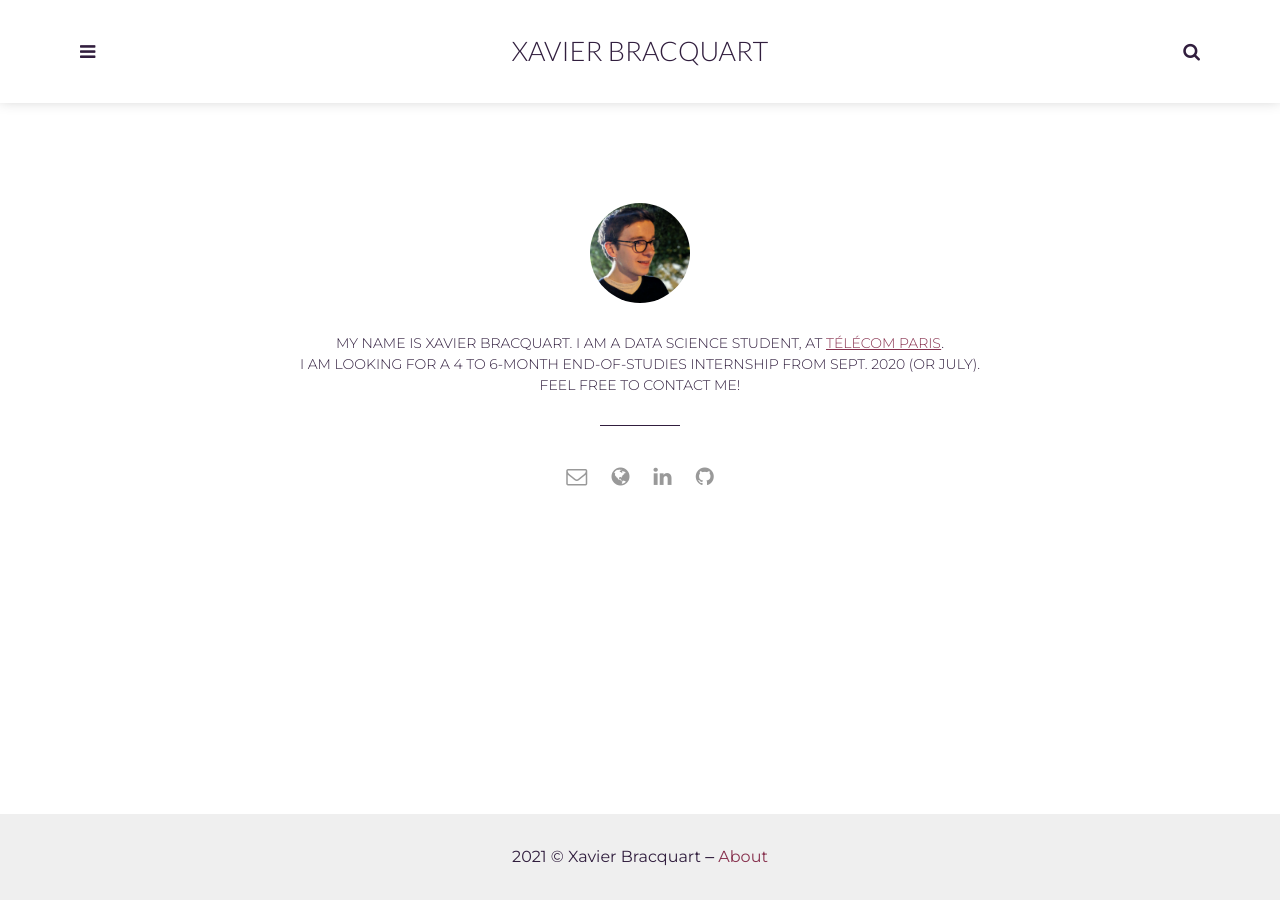
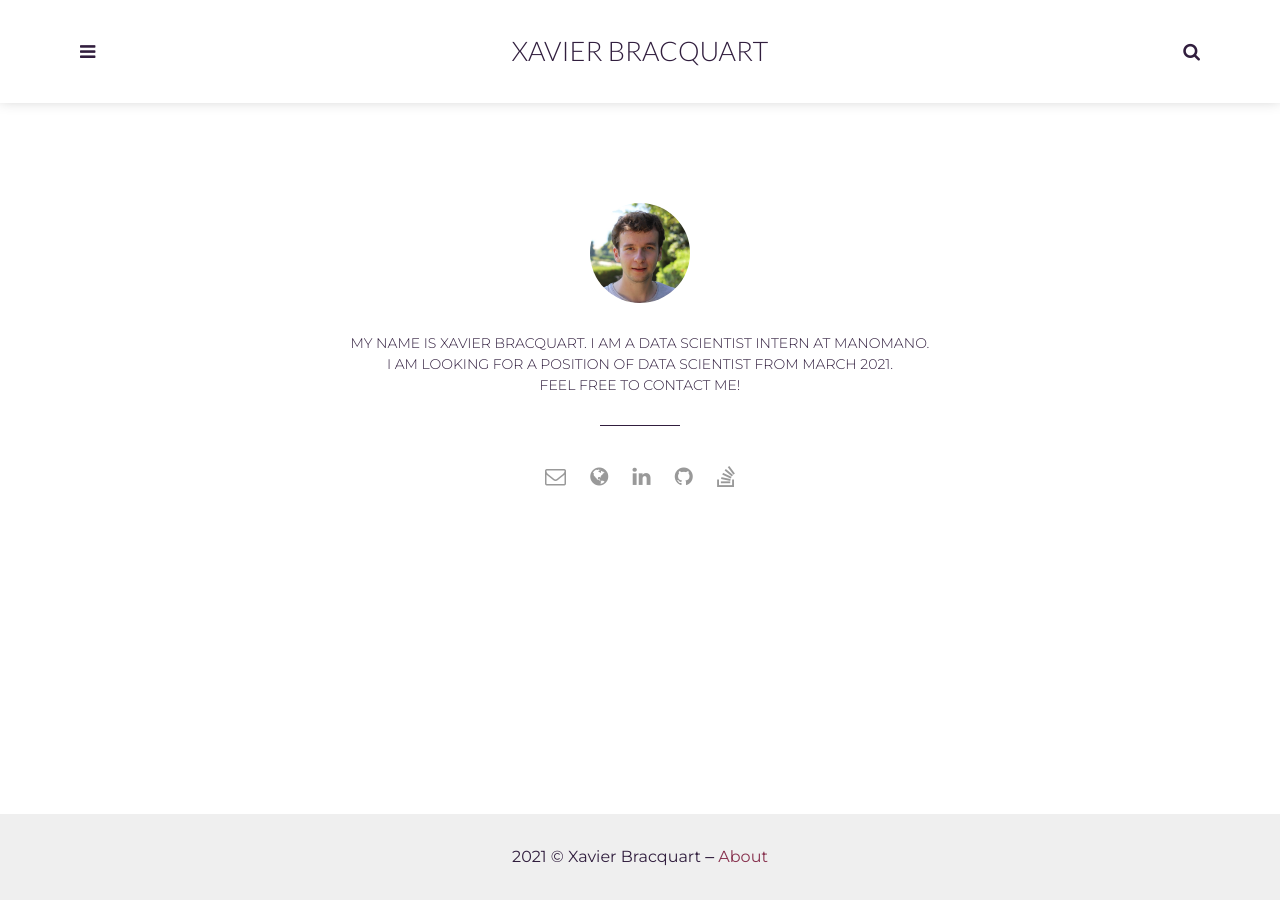
Before and after one commit to xavierbrt/xavierbrt.github.io, a Jekyll site: the page built from _pages/about.html, in a window 1280 px wide. Built offline with Jekyll 4.4.1, drawn with Linux system fonts in a browser that asks for light colours.

Commit message:
profile update + add SO link

```diff
--- a/_config.yml
+++ b/_config.yml
@@ -10,8 +10,8 @@ url: "" # the base hostname & protocol for your site, e.g. http://example.com
 author: Xavier Bracquart # add your name
 author-pic: xavier-face.jpg
 about-author: >
-  My name is Xavier Bracquart. I am a data science student, at <a href="https://www.telecom-paris.fr/en/post-masters-degree/all-post-masters-degree/post-masters-degree-in-big-data" target="_blank">Télécom Paris</a>.
-  <br />I am looking for a 4 to 6-month end-of-studies internship from Sept. 2020 (or July). <br />Feel free to contact me!
+  My name is Xavier Bracquart. I am a data scientist intern at ManoMano.
+  <br />I am looking for a position of Data Scientist from March 2021.<br />Feel free to contact me!
 
 # Contact links
 email: ' x[lastname][at]gmail.com' # Add your Email address
@@ -19,6 +19,7 @@ phone: # Add your Phone number
 website: xavierbrt.github.io # Add your website, do not add http://
 linkedin: xbracquart # Add your Linkedin handle
 github: xavierbrt # Add your Github handle
+stack: 8276531/xavierbrt
 twitter: #'@artemsheludko_' # Add your Twitter handle
 facebook: # Add your Facebook handle
 instagram: # Add your Instagram handle
--- a/_pages/about.html
+++ b/_pages/about.html
@@ -26,39 +27,52 @@ permalink: /about/
         {% endif %}
 
         {% if site.linkedin %}
-        <li class="linkedin"><a href="https://www.linkedin.com/in/{{site.linkedin}}" target="_blank"><i class="fa fa-linkedin"></i></a></li>
+        <li class="linkedin"><a href="https://www.linkedin.com/in/{{site.linkedin}}" target="_blank"><i
+              class="fa fa-linkedin"></i></a></li>
         {% else %}
         <!-- <li class="linkedin"><a href="https://www.linkedin.com/in/" target="_blank"><i class="fa fa-linkedin" aria-hidden="true"></i></a></li> -->
         {% endif %}
 
         {% if site.github %}
-        <li class="github"><a href="http://github.com/{{site.github}}" target="_blank"><i class="fa fa-github"></i></a></li>
+        <li class="github"><a href="http://github.com/{{site.github}}" target="_blank"><i class="fa fa-github"></i></a>
+        </li>
         {% else %}
         <!-- <li class="github"><a href="http://github.com/artemsheludko" target="_blank"><i class="fa fa-github" aria-hidden="true"></i></a></li> -->
         {% endif %}
 
         {% if site.twitter %}
-        <li class="twitter"><a href="https://twitter.com/{{site.twitter}}" target="_blank"><i class="fa fa-twitter"></i></a></li>
+        <li class="twitter"><a href="https://twitter.com/{{site.twitter}}" target="_blank"><i
+              class="fa fa-twitter"></i></a></li>
         {% else %}
         <!-- <li class="twitter"><a href="https://twitter.com/artemsheludko_" target="_blank"><i class="fa fa-twitter" aria-hidden="true"></i></a></li> -->
         {% endif %}
 
         {% if site.facebook %}
-        <li class="facebook"><a href="https://facebook.com/{{site.facebook}}" target="_blank"><i class="fa fa-facebook"></i></a></li>
+        <li class="facebook"><a href="https://facebook.com/{{site.facebook}}" target="_blank"><i
+              class="fa fa-facebook"></i></a></li>
         {% else %}
         <!-- <li class="facebook"><a href="https://facebook.com/" target="_blank"><i class="fa fa-facebook" aria-hidden="true"></i></a></li> -->
         {% endif %}
 
         {% if site.instagram %}
-        <li class="instagram"><a href="https://instagram.com/{{site.instagram}}" target="_blank"><i class="fa fa-instagram"></i></a></li>
+        <li class="instagram"><a href="https://instagram.com/{{site.instagram}}" target="_blank"><i
+              class="fa fa-instagram"></i></a></li>
         {% else %}
         <!-- <li class="instagram"><a href="https://instagram.com/" target="_blank"><i class="fa fa-instagram" aria-hidden="true"></i></a></li> -->
         {% endif %}
 
         {% if site.pinterest %}
-        <li class="pinterest"><a href="https://pinterest.com/{{site.pinterest}}" target="_blank"><i class="fa fa-pinterest"></i></a></li>
+        <li class="pinterest"><a href="https://pinterest.com/{{site.pinterest}}" target="_blank"><i
+              class="fa fa-pinterest"></i></a></li>
         {% else %}
         <!-- <li class="pinterest"><a href="https://pinterest.com/" target="_blank"><i class="fa fa-pinterest" aria-hidden="true"></i></a></li> -->
+        {% endif %}
+
+        {% if site.stack %}
+        <li class="stack-overflow"><a href="https://stackoverflow.com/users/{{site.stack}}" target="_blank"><i
+              class="fa fa-stack-overflow"></i></a></li>
+        {% else %}
+        <!-- <li class="stack-overflow"><a href="https://stackoverflow.com/" target="_blank"><i class="fa fa-stack-overflow" aria-hidden="true"></i></a></li> -->
         {% endif %}
       </ul>
     </section> <!-- End About Body-->
```
Also changed, not shown: other parts of _pages/about.html (+2 -1 lines), _includes/author-box.html (+17 -8 lines), assets/img/xavier-face.jpg, assets/img/xavier-face0.jpg, assets/img/xavier-face2.jpg (deleted). Lines whose indentation alone changed are shown as unchanged.
